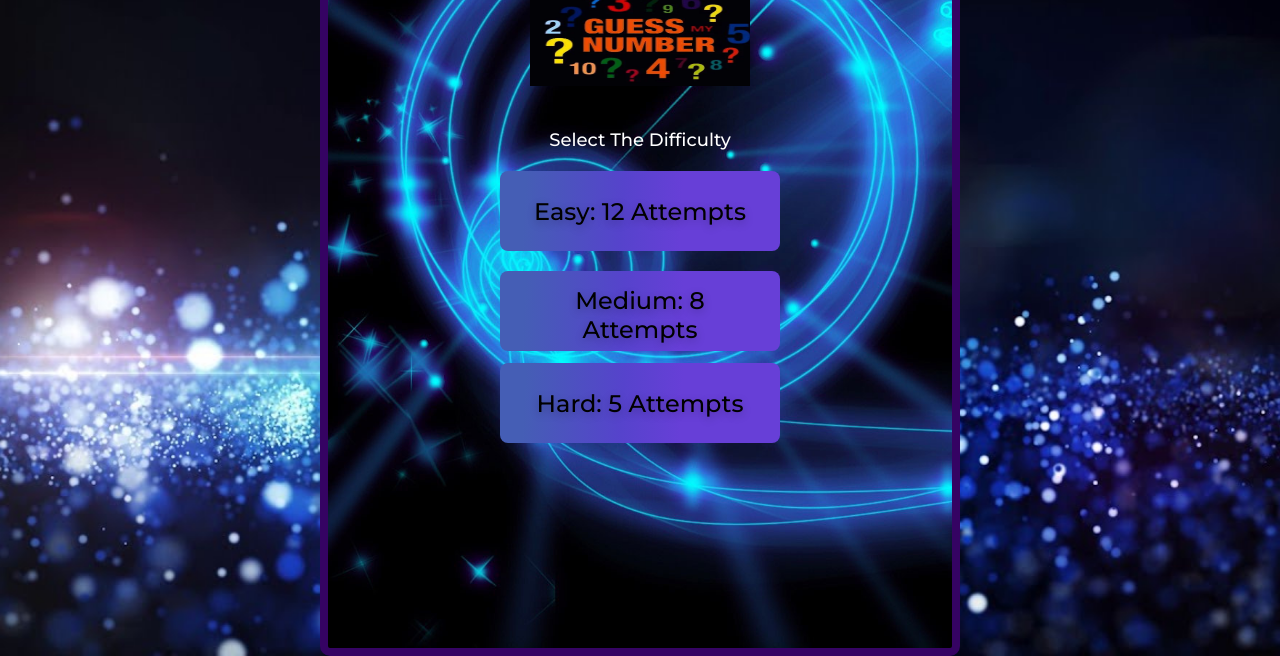
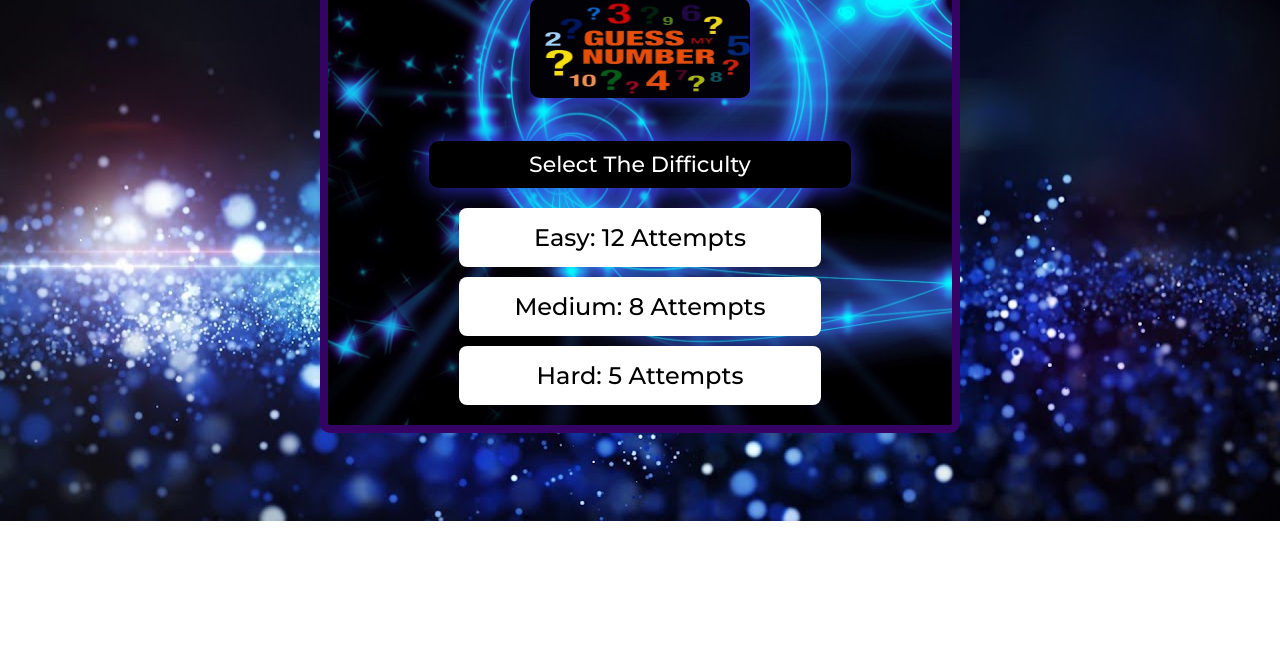
Before and after one commit to abnish123kumar/numberGuess, a plain HTML site: page index.html in a window 1280 px wide. Shown: the part 144-800 px from the top of the page. Drawn offline with Linux system fonts and the light colour scheme.

Commit message:
first commit

```diff
--- a/style.css
+++ b/style.css
@@ -18,7 +18,7 @@ html{
 }
 body{
     width: 100vw;
-    height: 100vh;
+   min-height: 609px;
     display: flex;
     justify-content: center;
     align-items: center;
@@ -27,6 +27,7 @@ body{
     background-position: center;
     background-repeat: no-repeat;
     background-size: cover;
+    overflow-x: hidden;
 
 }
 
@@ -41,23 +42,34 @@ main{
     border: 1px solid  var(--dark);
     border-width: 0.8rem;
     border-radius: 1rem;
-    padding: 3rem 1rem;
-    margin: 25px;
+    padding: 1rem 1rem;
+    /* margin: 25px; */
     color: white;
+    overflow: hidden;
+
 
 }
+
 h2{
     font-size: 3rem;
     margin: 0.4rem 2rem ;
+
 }
 h3{
     font-size: 3rem;
 }
-p{
-    font-size: 1.8rem;
+ p{
+    width: 70%;
+    height: auto;
+    padding: 10px;
+    margin: auto;
+    background-color: black;
+    font-size: 2.2rem;
     font-weight: 500;
     font-family:  'Montserrat', sans-serif;
-
+     text-shadow: rgb(4, 4, 224);
+     box-shadow: 0 0 25px #33d;
+     border-radius: 10px;
 }
 
 .image{
@@ -65,30 +77,33 @@ p{
     max-width: 22rem;
     height: 100px;
     margin: 1rem 0 4rem;
+    box-shadow: 0 0 15px #33d;
+    border-radius: 10px;
 }
 .button-wrapper{
 display: flex;
    flex-direction: column;
    justify-content: center;
    align-items: center;
-   margin-bottom: 4rem;
+   margin-bottom: 1rem;
    margin-top: 2rem;
 }
 button{
-    width: 280px;
-    height: 80px;
-    background-image: linear-gradient(92.88deg, #455eb5 9.16%, #5643cc 43.89%, #673fd7 64.72%);
+    width: 60%;
+    height: 100%;
+    background-color: #ffffff;
+    /* background-image: linear-gradient(92.88deg, #455eb5 9.16%, #5643cc 43.89%, #673fd7 64.72%); */
     border-radius: .8rem;
     border-style: none;
     box-sizing: border-box;
-    columns: #ffffff;
+
     cursor: pointer;
     padding: 1.5rem 3rem;
     font-size: 2.4rem;
     font-weight: 500;
     text-align: center;
-    margin-bottom: 2rem;
-    text-shadow: rgba(0, 0, 0, 0.25) 0 3px 8px;
+    margin-bottom: 1rem;
+
     transition: all 0.5s;
     user-select: none;
     -webkit-user-select: none ;
@@ -100,19 +115,13 @@ button:hover{
     box-shadow: rgba(80, 63, 205, 0.2) 0 1px 30px;
     transition-duration: 0.1s;
 }
-button:nth-child(2){
-    background-color:skyblue;
 
-
-
-    margin-bottom: 12px;
-}
 button:last-child{
     /* background: var(--dark); */
     margin-bottom: 0;
 }
 #gameArea{
-    height: 60vh;
+    height: 100%;
     display: flex;
     flex-direction: column;
     justify-content: center;
@@ -131,6 +140,9 @@ input{
     font-family:  'Montserrat', sans-serif;
     color:azure;
     font-size: 20px;
+}
+input::placeholder{
+    color: #ffffff;
 }
 .stats{
     text-align: left;
```
